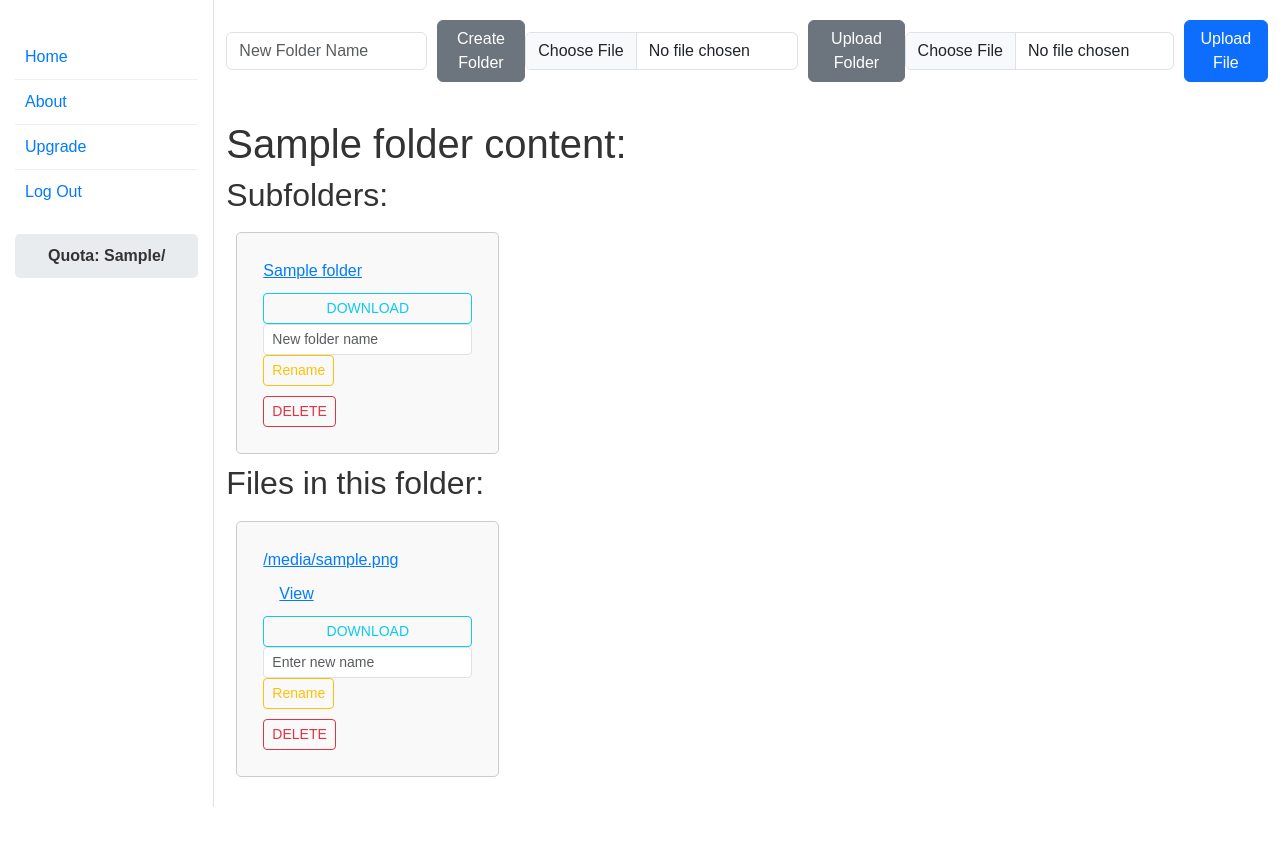
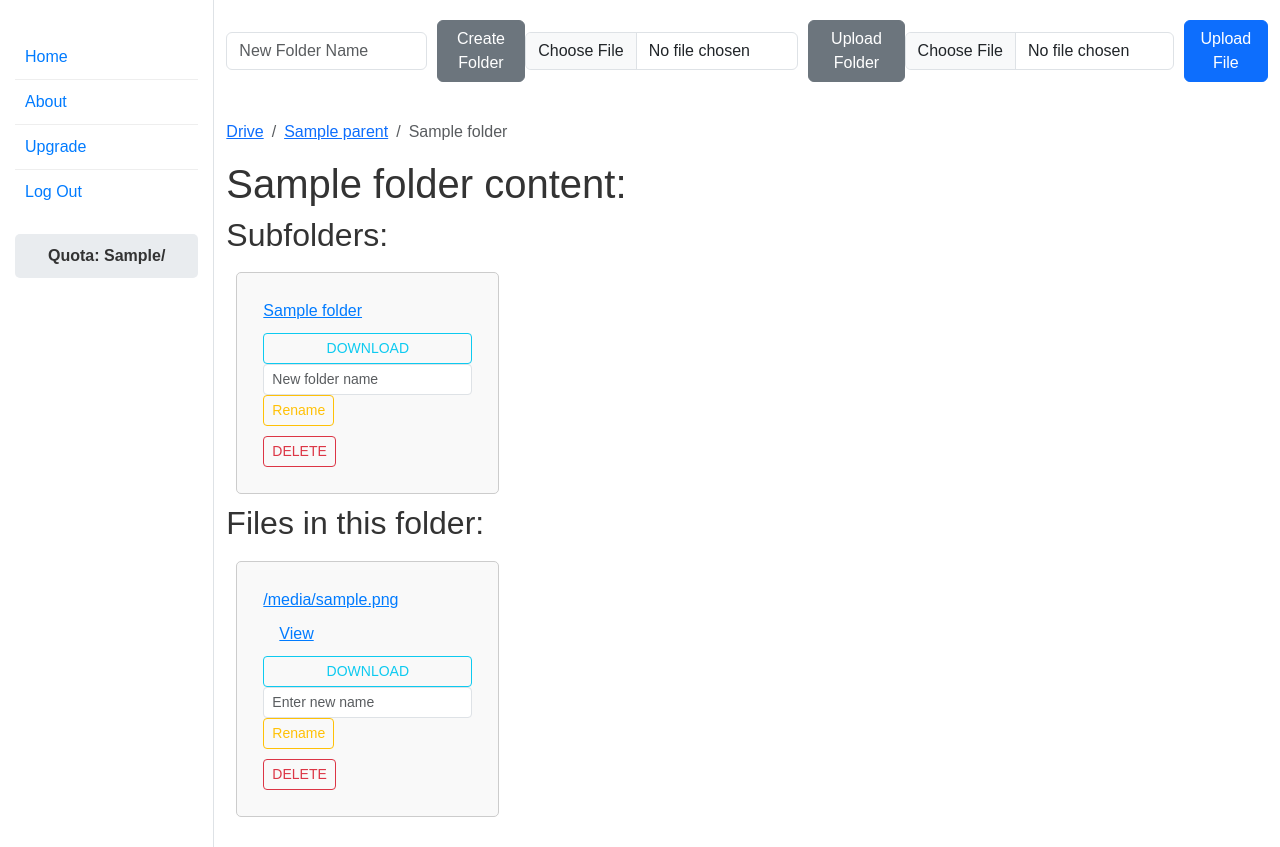
Before and after one commit to maurograndaoramos/ETIC_PW2425_PROJETO_I, a Django app: template EDrive/drive/templates/folder_detail.html in a window 1280 px wide. Before the commit the page ends 807 px from the top, so only its background shows below. Run offline with Django 5.2, Linux system fonts and the light colour scheme; the template is opened without the code that fills it: most values are stand-ins (such as "Sample title", 1, 10 or a date in 2020).

Commit message:
[Minor - 0.3.0] Updated Models and Views, created Breadcrumb logic

```diff
--- a/EDrive/drive/templates/drive.html
+++ b/EDrive/drive/templates/drive.html
@@ -70,7 +70,7 @@
       {% for file in file_list %}
       <div class="file-item card">
         <div class="card-body">
-          <a href="{{ file.get_absolute_url }}" class="card-link">{{ file.file_name }}</a>
+          <a href="{{ file.get_absolute_url }}" class="card-link">{{ file.file_name}}</a>
           <a href="{% url 'view_file' file.hash %}" target="_blank" class="card-link">View</a>
           <a href="{% url 'download_file' file.hash %}" class="btn btn-sm btn-outline-info">DOWNLOAD</a>
           <form action="{% url 'rename_file' file.hash %}" method="post" class="form-inline d-inline">
--- a/EDrive/drive/templates/folder_detail.html
+++ b/EDrive/drive/templates/folder_detail.html
@@ -22,6 +22,18 @@
     <input type="file" name="file" class="form-control mb-2 mr-sm-2" required>
     <button type="submit" class="btn btn-primary mb-2">Upload File</button>
   </form>
+</div>
+
+<div class="folder-breadcrumb">
+  <nav aria-label="breadcrumb">
+    <ol class="breadcrumb">
+      <li class="breadcrumb-item"><a href="{% url 'drive' %}">Drive</a></li>
+      {% for parent in folder.get_parent_folder %}
+      <li class="breadcrumb-item"><a href="{{ parent.get_absolute_url }}">{{ parent.folder_name }}</a></li>
+      {% endfor %}
+      <li class="breadcrumb-item active" aria-current="page">{{ folder.folder_name }}</li>
+    </ol>
+  </nav>
 </div>
 
 <h1>{{ folder.folder_name }} content:</h1>
--- a/test.txt
+++ b/test.txt
@@ -4,9 +4,13 @@ Hash out folders and file urls - done
 Create folder or add file redirects to drive.view - done
 
 Frontend de Reset Password no Frontoffice
+Duplicação de nome - can´t open joe
+Middleware
+
+
 Implement user quota tiers in web app
 Finish the move functionality
-Create the breadcrumb logic
+Create the breadcrumb logic - done
 Try to create a tree logic (?) to show on an additional navbar in folder_detail.html
 
 Beautify it
```
Also changed, not shown: EDrive/drive/models.py (+12 -0 lines), EDrive/drive/views.py (+11 -9 lines), EDrive/db.sqlite3.
